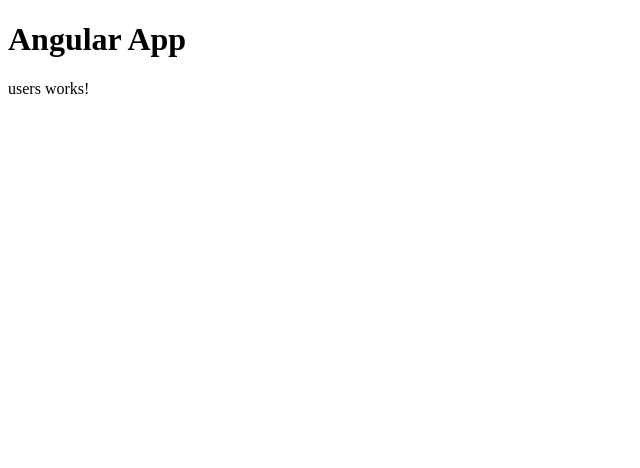
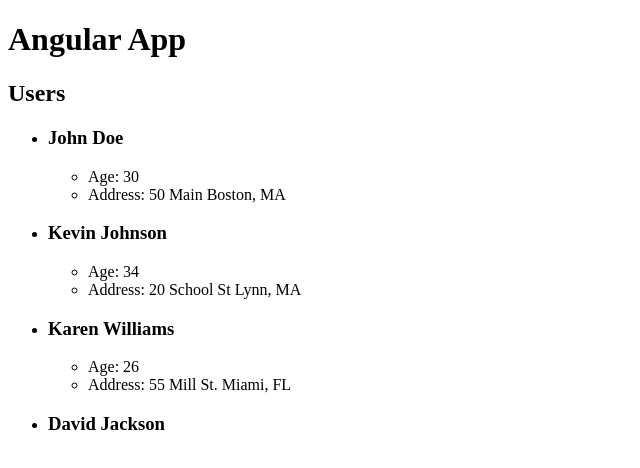
Before and after one commit to abecel22/angular-app-tutorial, an Angular app: page / in a window 1280 px wide. Shown: the top 468 px of the page, without its empty margins (0-640 px from the left). Built offline with nearby package versions, Linux system fonts and the light colour scheme.

Commit message:
Covered ngIf and NgFor for users list.

```diff
--- a/src/app/components/users/users.component.html
+++ b/src/app/components/users/users.component.html
@@ -1,3 +1,16 @@
-<p>
-  users works!
-</p>
+<h2>Users</h2>
+<ul *ngIf="loaded && users.length > 0">
+  <li *ngFor="let user of users">
+    <h3>{{ user.firstName }} {{ user.lastName }}</h3>
+    <ul *ngIf="showExtended && user.age && user.address">
+      <li>Age: {{ user.age }}</li>
+      <li>Address: {{ user.address.street }} {{ user.address.city }}, {{ user.address.state }}</li>
+    </ul>
+  </li>
+</ul>
+
+<!-- <ng-template #noUsers>
+  <h4>Users not found</h4>
+</ng-template> -->
+<h4 *ngIf="users.length == 0">No Users Found</h4>
+<h4 *ngIf="!loaded">Loading Users.....</h4>
--- a/src/app/components/users/users.component.ts
+++ b/src/app/components/users/users.component.ts
@@ -1,4 +1,6 @@
 import { Component, OnInit } from '@angular/core';
+
+import { User } from '../../models/User';
 
 @Component({
   selector: 'app-users',
@@ -6,10 +8,53 @@
   styleUrls: ['./users.component.css']
 })
 export class UsersComponent implements OnInit {
+  users: User[];
+  showExtended: boolean = true;
+  loaded: boolean = true;
 
-  constructor() { }
+  constructor() {}
 
   ngOnInit() {
+    this.users = [
+      {
+        firstName: 'John',
+        lastName: 'Doe',
+        age: 30,
+        address: {
+          street: '50 Main',
+          city: 'Boston',
+          state: 'MA'
+        }
+      },
+      {
+        firstName: 'Kevin',
+        lastName: 'Johnson',
+        age: 34,
+        address: {
+          street: '20 School St',
+          city: 'Lynn',
+          state: 'MA'
+        }
+      },
+      {
+        firstName: 'Karen',
+        lastName: 'Williams',
+        age: 26,
+        address: {
+          street: '55 Mill St.',
+          city: 'Miami',
+          state: 'FL'
+        }
+      }
+    ];
+
+    this.addUser({
+      firstName: 'David',
+      lastName: 'Jackson'
+    });
   }
 
+  addUser(user: User) {
+    this.users.push(user);
+  }
 }
```
Also changed, not shown: src/app/models/User.ts (+5 -5 lines), tslint.json (+10 -43 lines).
